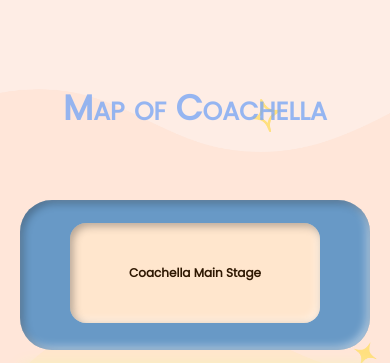
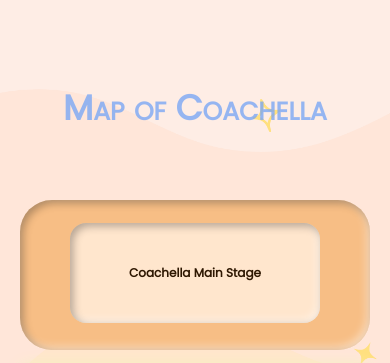
Before and after one commit to Filson-1124/Fest-Verse, a PHP site: page /indexCoach.html in a window 390 px wide. Shown: the part 3480-3843 px from the top of the page. Run offline with PHP 8.4, Linux system fonts and the light colour scheme; some web fonts are replaced.

Commit message:
Update style.css

```diff
--- a/style.css
+++ b/style.css
@@ -1386,7 +1386,7 @@ main{
   }
 
   .map-container {
-    background-color: #6899c6;
+    background-color:  rgb(247, 190, 133);
     padding: 20px;
     margin-left: 20px;
     gap: 10px;
```
